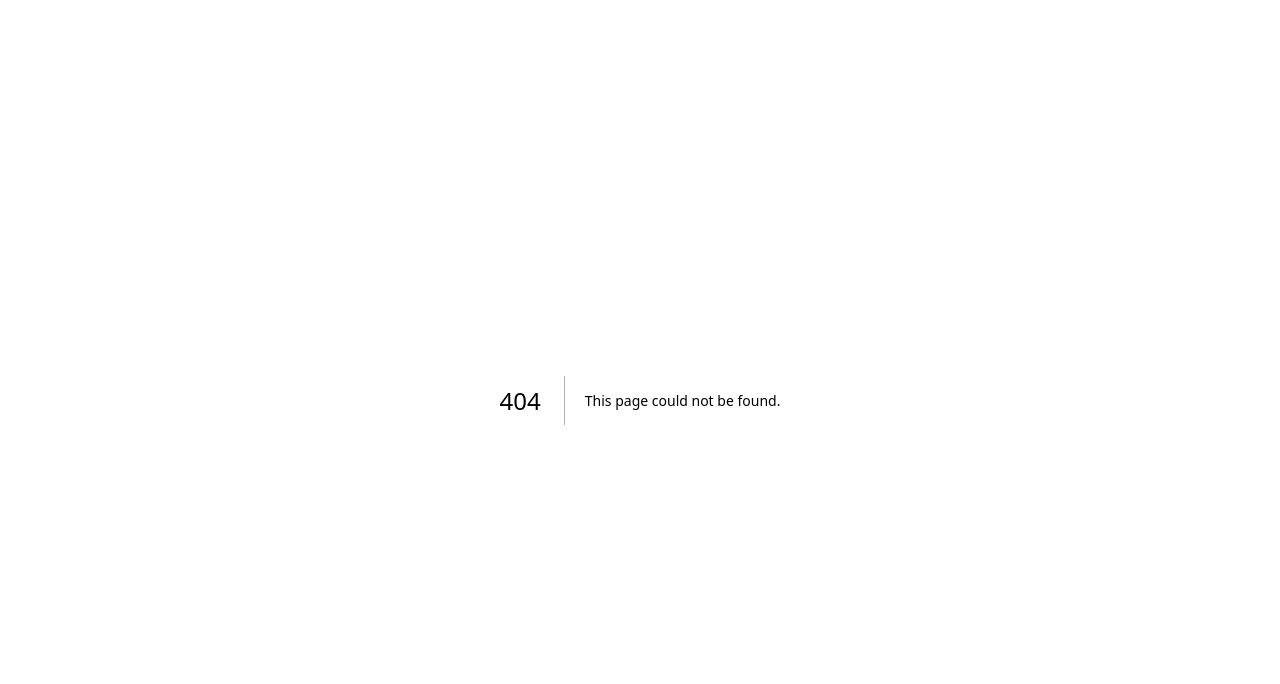
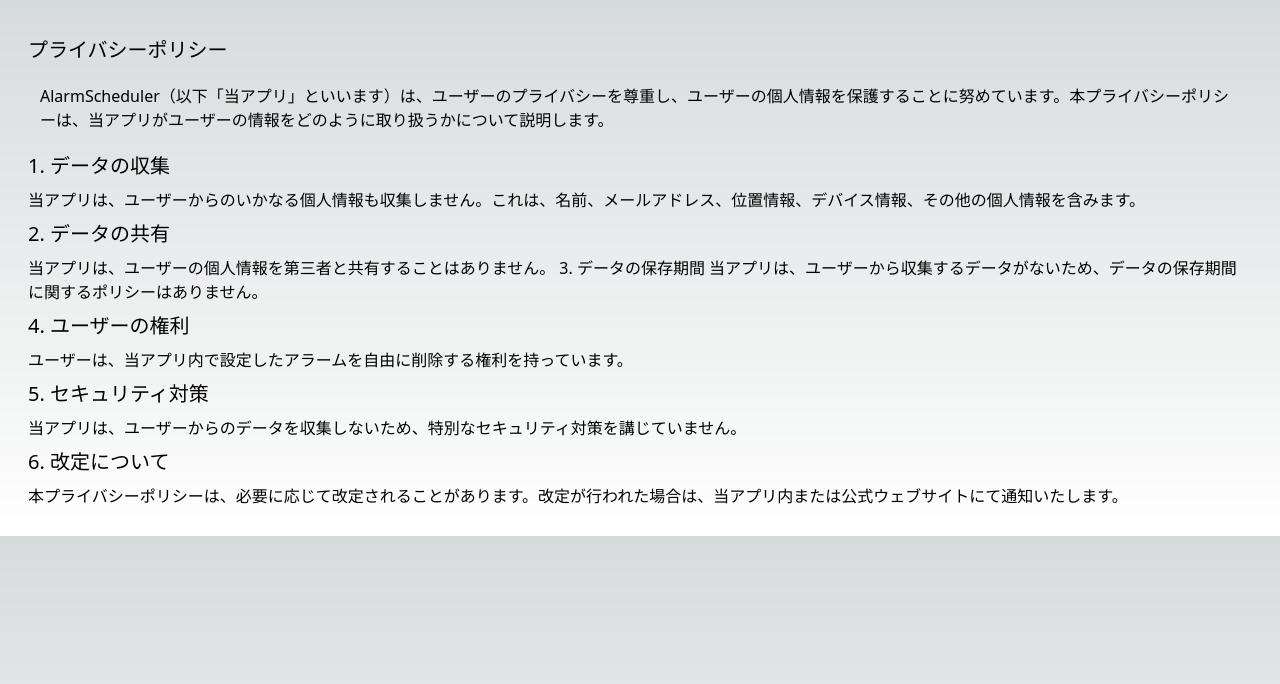
Before and after one commit to k-kazuma/alarmInfo, a Next.js app: page /privacypolicy in a window 1280 px wide. Before the commit this address had no page. Shown: the top 684 px of the page. Built offline with nearby package versions, Linux system fonts and the light colour scheme.

Commit message:
プライバシーポリシー追加

```diff
--- /dev/null
+++ b/pages/Confirmation.tsx
@@ -0,0 +1,11 @@
+import React from "react";
+
+const Confirmation = (comment: String, content: String) => {
+  return (
+    <>
+      <div>confirmation</div>;
+    </>
+  );
+};
+
+export default Confirmation;
--- a/pages/index.tsx
+++ b/pages/index.tsx
@@ -1,17 +1,24 @@
 import Image from "next/image";
 import { Inter } from "next/font/google";
 import { useState } from "react";
+import Link from "next/link";
 
 const inter = Inter({ subsets: ["latin"] });
 
-const postAction = (e: any, comment: String) => {
+const postAction = (e: any, comment: String, content: String) => {
   e.preventDefault();
-  console.log(comment);
+  console.log(comment, content);
 };
 
 export default function Home() {
   const [comment, setComment] = useState("");
+  const [content, setContent] = useState("不具合");
   const contents = ["不具合", "機能の追加希望", "機能の改修希望"];
+
+  const handleContents = (e: any) => {
+    setContent(e.target.value);
+  };
+
   return (
     <div>
       <div className="text-center mt-5 mx-auto">
@@ -21,13 +28,16 @@
         </p>
       </div>
       <form
-        onSubmit={(e) => postAction(e, comment)}
+        onSubmit={(e) => postAction(e, comment, content)}
         className="flex justify-center items-center my-20"
       >
         <div className="ml-5 mr-5 w-screen border border-gray-200 rounded-lg bg-gray-50 dark:bg-gray-700 dark:border-gray-600">
-          <select className=" bg-gray-50 dark:bg-gray-700 dark:border-gray-600">
+          <select
+            className="border bg-gray-50 dark:bg-gray-700 dark:border-gray-600"
+            onChange={handleContents}
+          >
             {contents.map((content) => {
-              return <option value="">{content}</option>;
+              return <option key={content}>{content}</option>;
             })}
           </select>
           <div className="px-4 py-2 bg-white rounded-t-lg dark:bg-gray-800">
@@ -43,12 +53,16 @@
             ></textarea>
           </div>
           <div className="flex items-center px-3 py-2 border-t dark:border-gray-600">
-            <button
+            <Link
+              href={"/Confirmation"}
+              content="aaa"
               type="submit"
               className=" mr-0 ml-auto inline-flex items-center py-2.5 px-4 text-xs font-medium text-center text-white bg-blue-700 rounded-lg focus:ring-4 focus:ring-blue-200 dark:focus:ring-blue-900 hover:bg-blue-800"
             >
-              送信する
-            </button>
+              確認画面へ
+            </Link>
+            <div>{/* <Confirmation /> */}</div>
+            <div></div>
           </div>
         </div>
       </form>
--- /dev/null
+++ b/pages/privacypolicy.tsx
@@ -0,0 +1,26 @@
+import React from "react";
+
+function privacypolicy() {
+  return (
+    <div className="m-4 p-3">
+      <h2 className="my-2 text-xl">プライバシーポリシー</h2>
+      <p className="p-3">
+        AlarmScheduler（以下「当アプリ」といいます）は、ユーザーのプライバシーを尊重し、ユーザーの個人情報を保護することに努めています。本プライバシーポリシーは、当アプリがユーザーの情報をどのように取り扱うかについて説明します。
+      </p>
+      <h3 className="my-2 text-xl">1. データの収集</h3>
+      当アプリは、ユーザーからのいかなる個人情報も収集しません。これは、名前、メールアドレス、位置情報、デバイス情報、その他の個人情報を含みます。
+      <h3 className="my-2 text-xl">2. データの共有</h3>
+      当アプリは、ユーザーの個人情報を第三者と共有することはありません。 3.
+      データの保存期間
+      当アプリは、ユーザーから収集するデータがないため、データの保存期間に関するポリシーはありません。
+      <h3 className="my-2 text-xl">4. ユーザーの権利</h3>
+      ユーザーは、当アプリ内で設定したアラームを自由に削除する権利を持っています。
+      <h3 className="my-2 text-xl">5. セキュリティ対策</h3>
+      当アプリは、ユーザーからのデータを収集しないため、特別なセキュリティ対策を講じていません。
+      <h3 className="my-2 text-xl">6. 改定について</h3>
+      本プライバシーポリシーは、必要に応じて改定されることがあります。改定が行われた場合は、当アプリ内または公式ウェブサイトにて通知いたします。
+    </div>
+  );
+}
+
+export default privacypolicy;
```
